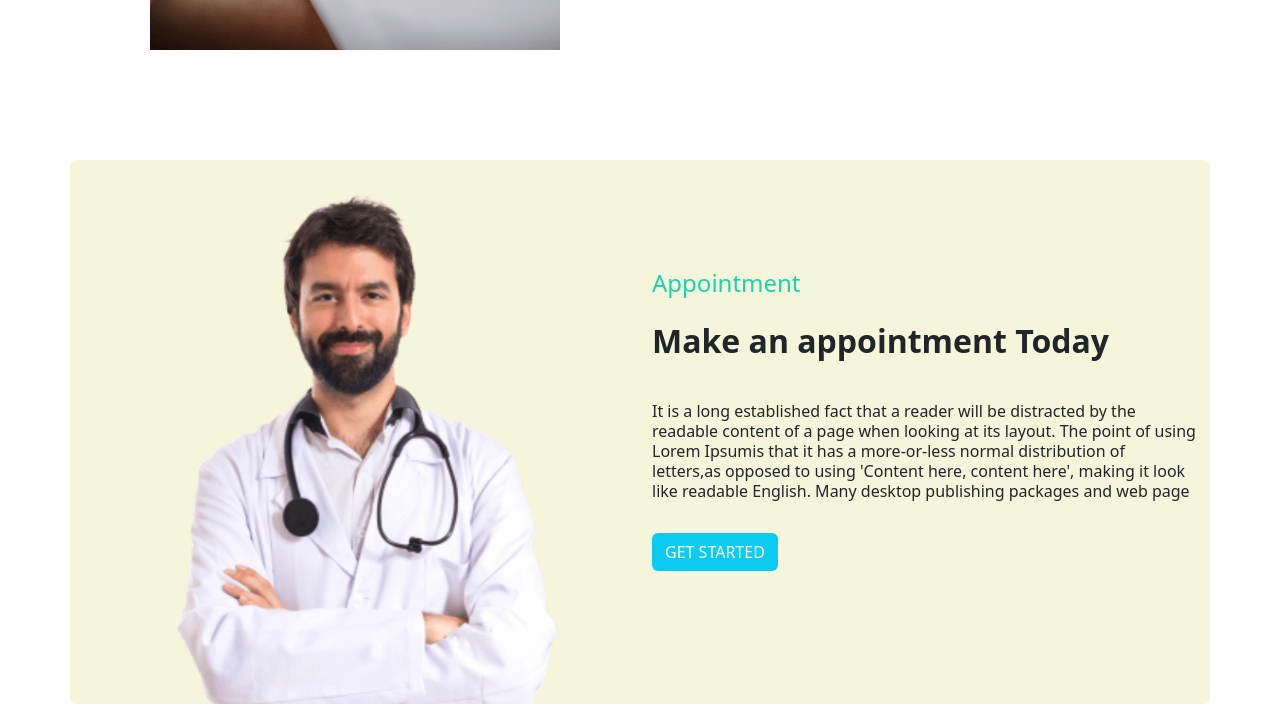
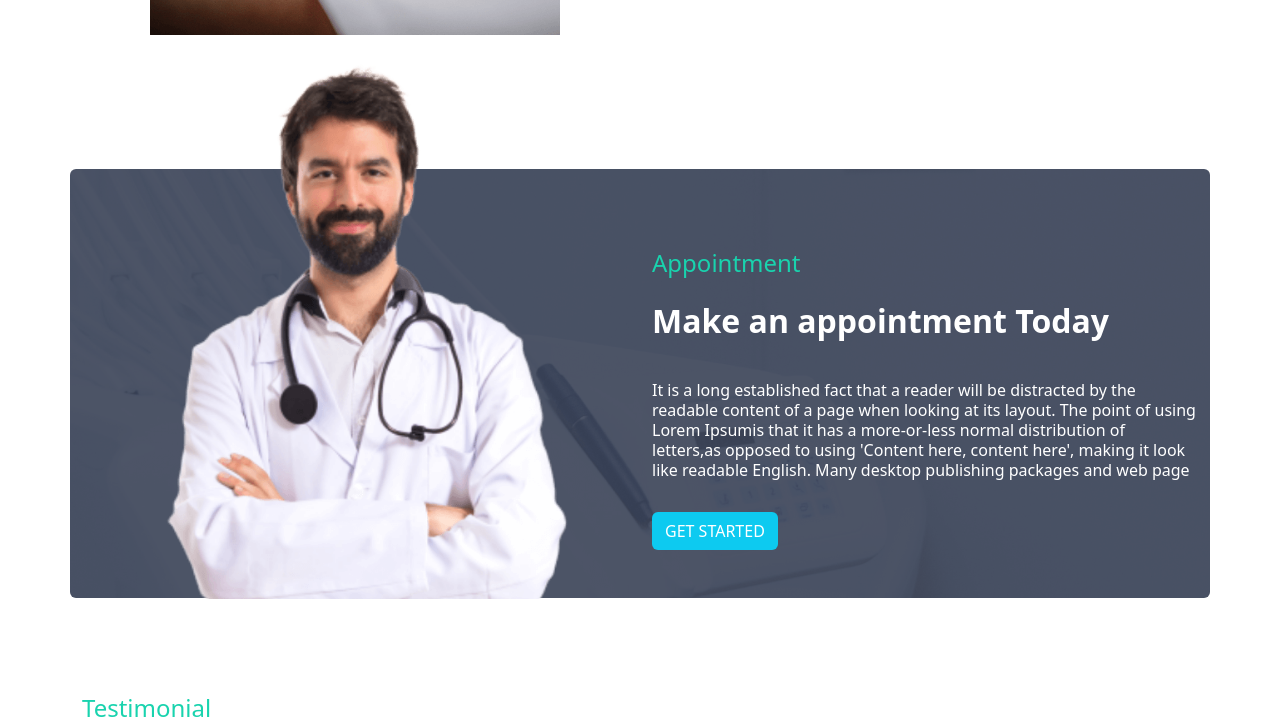
Before and after one commit to sadik-miah/hospital-bd, a plain HTML site: page index.html in a window 1280 px wide. Shown: the part 1649-2377 px from the top of the page. Drawn offline with nearby package versions, Linux system fonts and the light colour scheme.

Commit message:
fixe added

```diff
--- a/css/style.css
+++ b/css/style.css
@@ -36,3 +36,17 @@
     /*  padding: 0;
     margin: 0; */
 }
+
+.appoinment-mb {
+    margin-bottom: 192px;
+}
+
+.padding-pt {
+    padding-top: 80px;
+}
+
+.appoinment-bg {
+    background-image: url(/assets/images/appointment.png);
+    background-repeat: no-repeat;
+
+}
--- a/index.html
+++ b/index.html
@@ -106,7 +106,7 @@
                 </div>
                 <div class="col">
                     <div>
-                        <img class="img-fluid" src="assets/images/bg.png" alt="">
+                        <img class="img-fluid" src="assets/images/chair.png" alt="">
                     </div>
                 </div>
             </div>
@@ -227,41 +227,20 @@
             </div>
 
         </section>
-        <!-- Appointment sec  -->
-        <!-- <section class="container bg-img">
-            <div class="row row-cols-1 row-cols-sm-2 border border-1 border-danger">
-                <div class="position-relative border border-3 border-black">
-                    <div
-                        class="col border border-4 border-info d-flex justify-content-center align-items-center position-absolute mbt">
-                        <img class="img-fluid" src="assets/images/doctor-small.png" alt="">
-                    </div>
-                </div>
-                <div class="col border border-1 border-danger d-flex justify-content-center align-items-center">
-                    <div>
-                        <h4>Appointment</h4>
-                        <h2 class="py-3">Make an appointment Today</h2>
-                        <p>It is a long established fact that a reader will be distracted by the readable content of a
-                            page when looking at its layout. The point of using Lorem Ipsumis that it has a more-or-less
-                            normal distribution of letters,as opposed to using 'Content here, content here', making it
-                            look like readable English. Many desktop publishing packages and web page</p>
-                        <button class="btn bg-info text-white">GET STARTED</button>
-
-                    </div>
-                </div>
-            </div>
-        </section> -->
-        <section class="container bg-img rounded mt-5">
+        <!-- appointment sec  -->
+        <section class="container appoinment-bg rounded mt-5 padding-pt">
             <div class="row row-cols-1 row-cols-sm-2 g-4">
-                <div class="col d-flex justify-content-center align-items-center">
-                    <div class="d-none d-sm-block">
+                <div class="col d-flex justify-content-center align-items-center  position-relative">
+                    <div class="d-none d-sm-block position-absolute appoinment-mb">
                         <img class="img-fluid" src="assets/images/doctor-small.png" alt="">
                     </div>
                 </div>
                 <div class="col d-flex justify-content-center align-items-center">
                     <div>
                         <h4 class="primary">Appointment</h4>
-                        <h2 class="py-3 fw-bold">Make an appointment Today</h2>
-                        <p class="lh-sm py-3">It is a long established fact that a reader will be distracted by the
+                        <h2 class="py-3 fw-bold text-white">Make an appointment Today</h2>
+                        <p class="lh-sm py-3 text-white">It is a long established fact that a reader will be distracted
+                            by the
                             readable
                             content of a
                             page when looking at its layout. The point of using Lorem Ipsumis that it has a more-or-less
@@ -384,6 +363,9 @@
                 </div>
             </div>
         </section>
+        <section class="text-center bg-black text-white">
+            <small>Copyright © CulinaryCloud. All rights reserved.</small>
+        </section>
     </footer>
 
 
```
